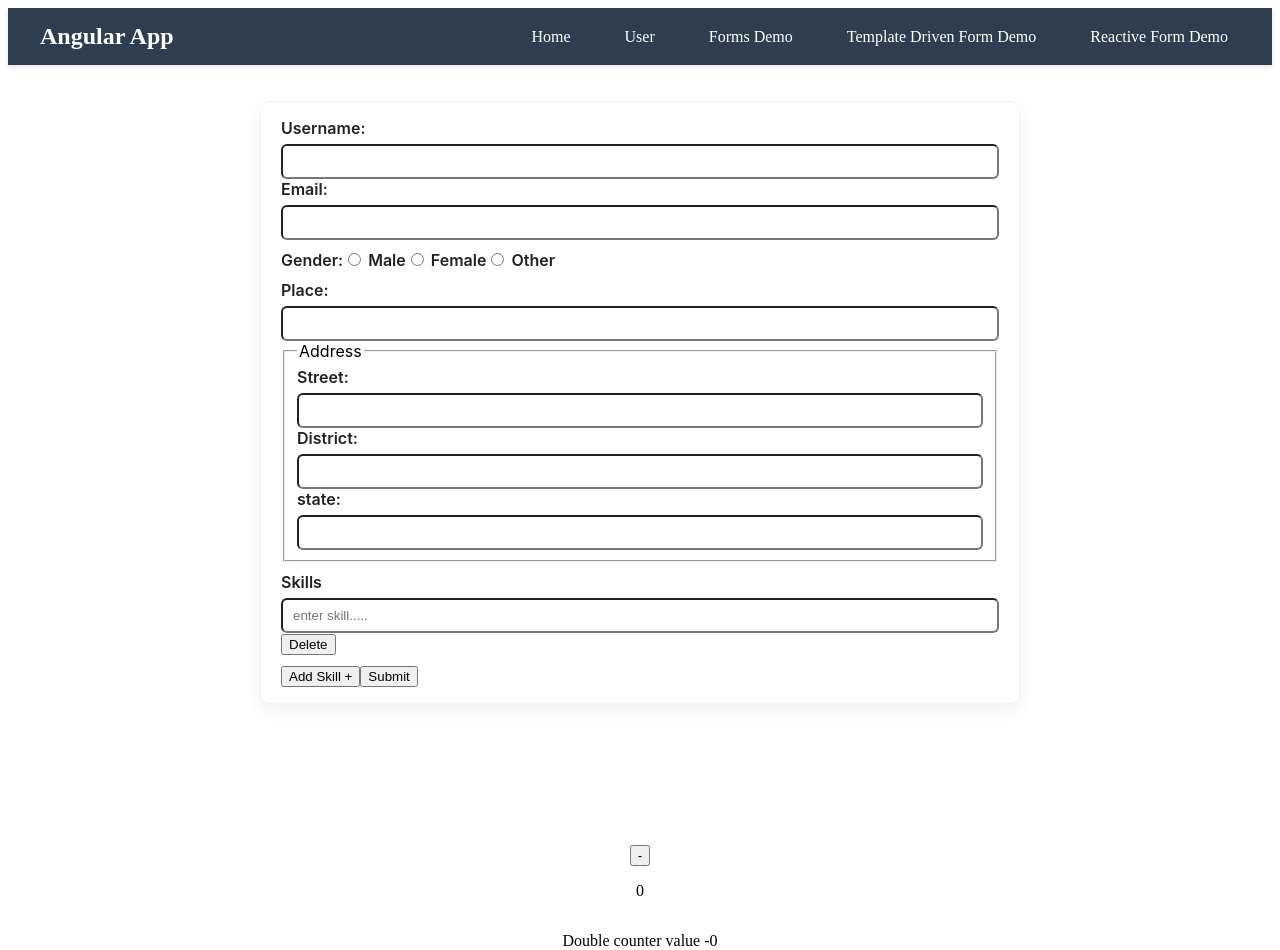
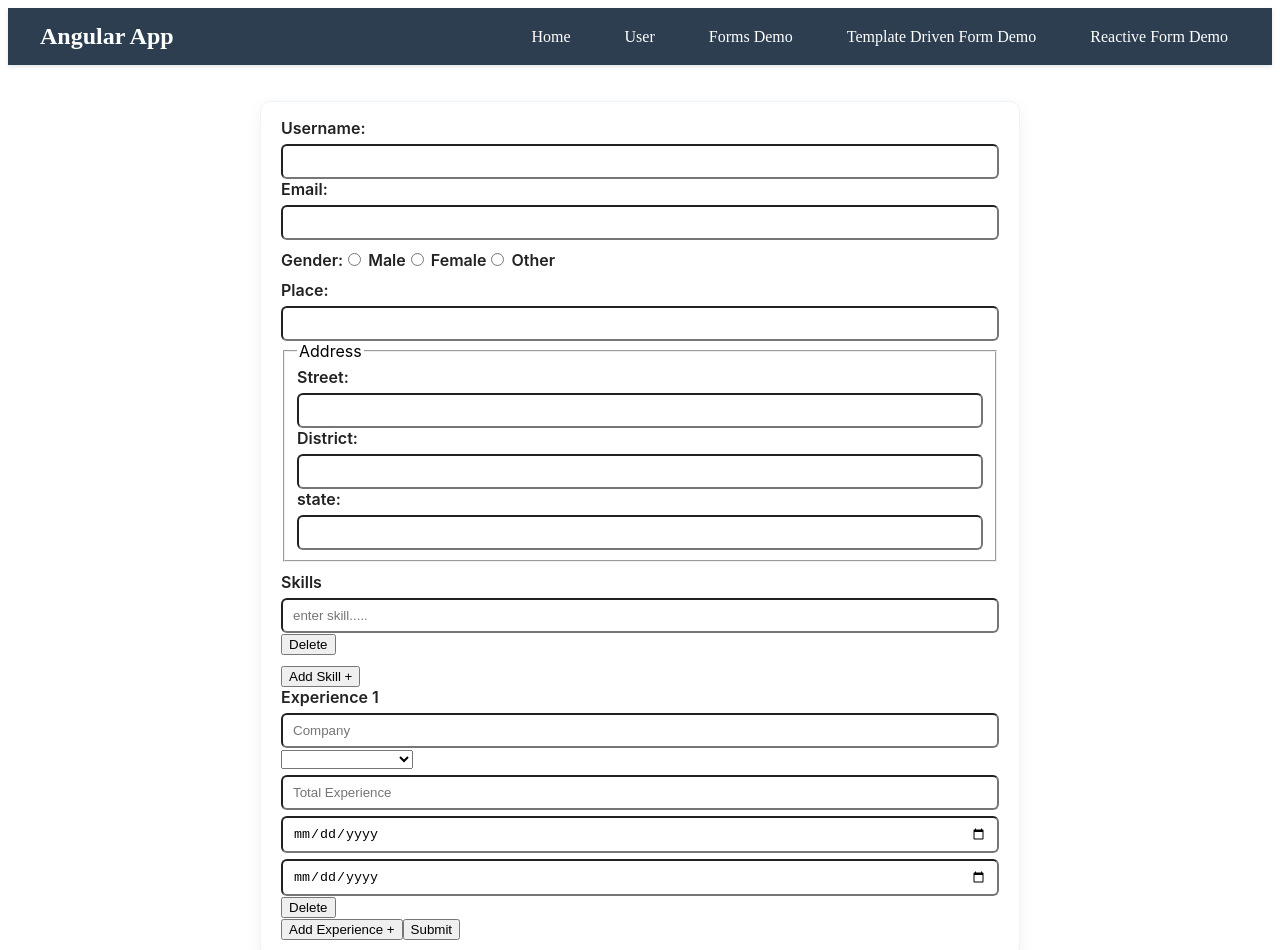
Before and after one commit to ashishsamuel/angular-project-learning5, an Angular app: page /reactive-form in a window 1280 px wide. Shown: the top 950 px of the page. Built offline with nearby package versions, Linux system fonts and the light colour scheme.

Commit message:
changes for adding formarray with formgroup dynamically

```diff
--- a/src/app/reactive-forms-demo/reactive-forms-demo.component.html
+++ b/src/app/reactive-forms-demo/reactive-forms-demo.component.html
@@ -56,5 +56,24 @@
   </div>
 
   <button type="button" (click)="addSkill()">Add Skill +</button>
+
+  <div formArrayName="experience">
+    <div *ngFor="let control of reactiveForm.get('experience')['controls']; let i = index" [formGroupName]="i">
+    <label for="experience">Experience {{i+1}}</label>
+      <input type="text" formControlName="company" placeholder="Company">
+      <select formControlName="position">
+        <option value="">Select Position</option>
+        <option value="software engineer">Software Engineer</option>
+        <option value="tech architect">Tech Architect</option>
+        <option value="senior developer">Senior Developer</option>
+        <option value="project manager">Project Manager</option>
+      </select>
+      <input type="text" formControlName="totalExp" placeholder="Total Experience">
+      <input type="date" formControlName="startDate">
+      <input type="date" formControlName="endDate">
+      <button type="button" (click)="deleteExperience(i)">Delete</button>
+    </div>
+  </div>
+  <button type="button" (click)="addExperience()">Add Experience +</button>
   <button type="submit">Submit</button>
 </form>
--- a/src/app/reactive-forms-demo/reactive-forms-demo.component.ts
+++ b/src/app/reactive-forms-demo/reactive-forms-demo.component.ts
@@ -34,6 +34,15 @@ export class ReactiveFormsDemoComponent implements OnInit{
       // ])
       skills: new FormArray([
         new FormControl(null),
+       ]),
+       experience: new FormArray([
+        new FormGroup({
+          company: new FormControl(null),
+          position: new FormControl(null),
+          totalExp: new FormControl(null),
+          startDate: new FormControl(null),
+          endDate: new FormControl(null)
+    })
        ])
       // street: new FormControl(null),
     })
@@ -55,4 +64,20 @@ export class ReactiveFormsDemoComponent implements OnInit{
     skillsControl.removeAt(index);
   }
 
+  addExperience() {
+    (<FormArray>this.reactiveForm.get('experience')).push(new FormGroup({
+          company: new FormControl(null),
+          position: new FormControl(null),
+          totalExp: new FormControl(null),
+          startDate: new FormControl(null),
+          endDate: new FormControl(null)
+    }))
+  }
+
+  deleteExperience(index:number) {
+    const experienceControl = <FormArray>this.reactiveForm.get('experience');
+    experienceControl.removeAt(index);
+  }
+
+
 }
```
